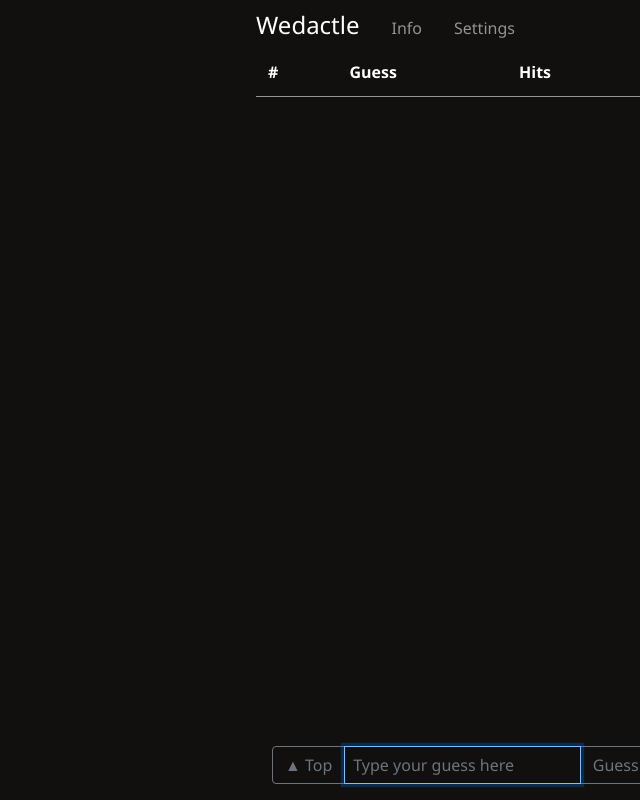
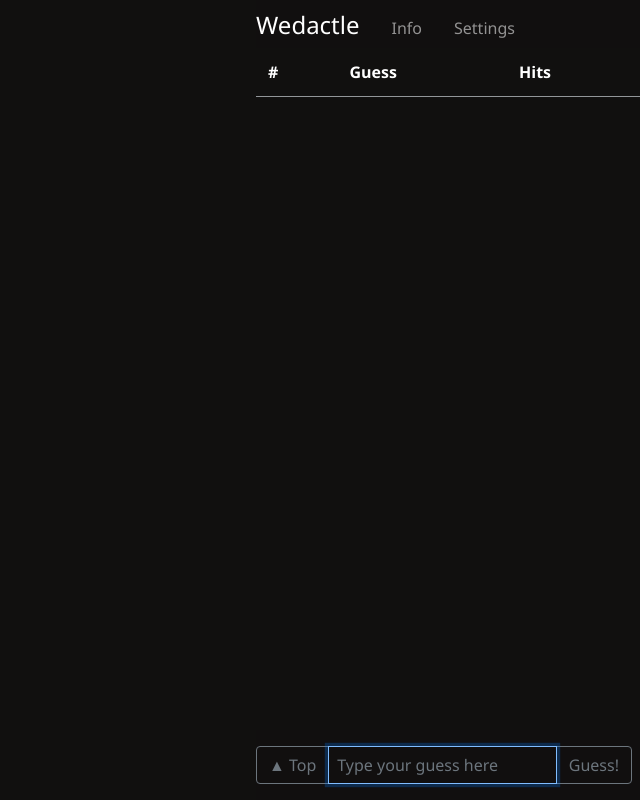
Before and after one commit to vincentwoo/wedactle, a plain HTML site: page index.html in a window 1280 px wide. Shown: the whole page, without its empty margins (640-1280 px from the left). Drawn offline with nearby package versions, Linux system fonts and the light colour scheme; no server answers.

Commit message:
improving desktop styling

```diff
--- a/index.html
+++ b/index.html
@@ -14,7 +14,7 @@
             <a href="#" class="nav-link" id="settingsBtn">Settings</a>
 
     </nav>
-    <nav class="navbar navbar-expand-lg navbar-dark fixed-right overflow-auto">
+    <nav id="tableNav" class="navbar navbar-expand-lg navbar-dark fixed-right">
         <table class="table table-hover mt-5" id="tableHolder">
             <thead>
                 <tr>
@@ -25,8 +25,9 @@
             </thead>
             <tbody id="guessLogBody"></tbody>
         </table>
+    </nav>
     <div id="inputHolder">
-            <div class="input-group m-3" id="inGrp">
+        <div class="input-group" id="inGrp">
             <div class="input-group-prepend">
                 <button class="btn btn-outline-secondary" type="button" id="backToTop">&#9650; Top</button>
             </div>
@@ -36,7 +37,6 @@
             </div>
         </div>
     </div>
-    </nav>
     <div class="container container-lg" id="winText"></div>
     <div class="container container-lg" id="wikiHolder"></div>
 
--- a/styles.css
+++ b/styles.css
@@ -60,7 +60,11 @@
 #inputHolder {
   position: fixed;
   bottom: 0;
-  z-index: 4;
+  z-index: 2000;
+  padding: 1rem 0.5rem 1rem 0;
+  background: #110f0f;
+  right: 0;
+  width: 30vw;
 }
 #userGuess {
   min-width: 10vw;
@@ -96,6 +100,7 @@
   z-index: 2000;
   line-height: 2.5rem;
   height: 3rem;
+  background: #110f0f;
 }
 #topNav span {
   font-size: 1.5rem;
@@ -109,7 +114,12 @@
 #topNav a:hover {
   color: #fff;
 }
-
+#tableNav {
+  overflow: auto;
+}
+#tableNav::-webkit-scrollbar {
+  display: none;
+}
 @media (min-width: 992px) {
   .navbar.fixed-right {
     top: 0;
```
Lines whose indentation alone changed are shown as unchanged.
